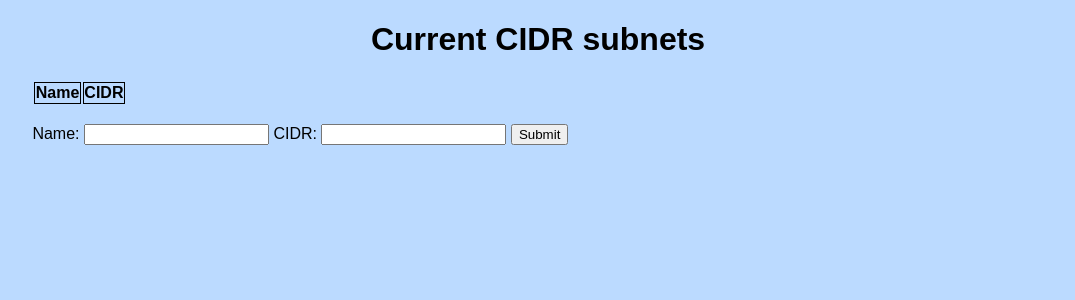
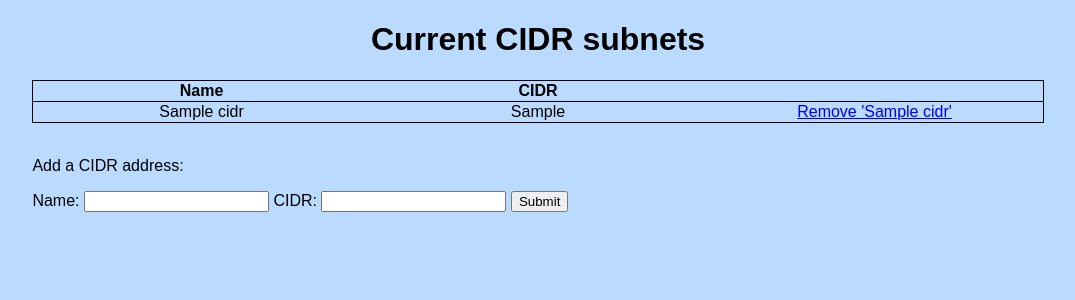
Before and after one commit to Justasic/SubnetTracker, a Django app: page / in a window 1280 px wide. Shown: the top 300 px of the page, without its empty margins (102-1177 px from the left). Run offline with Django 3.2, Linux system fonts and the light colour scheme; tables that the repository leaves empty hold one stand-in row (values such as "Sample post"); lists and menus that the app fills with data are empty.

Commit message:
CIDR masks can now be added and removed.
- CIDR masks can be both added and removed. Each row has a 'Remove' link.
- Changed how the table looks.
- Fixed a mistake with how unicode strings were passed to IPv4Network classes.

```diff
--- a/SubnetTracker/apps/front/models.py
+++ b/SubnetTracker/apps/front/models.py
@@ -15,7 +15,7 @@ class CIDR(models.Model):
 	cidr = models.CharField(max_length=20)
 
 	def __unicode__(self):
-		return str(self.name).encode('utf-8')
+		return unicode(self.name)
 
 	def CIDROverlaps(self, addr):
 		""" This function checks if the CIDR networks or addresses overlap.
@@ -24,6 +24,6 @@ class CIDR(models.Model):
 					an ipaddress.IPv4Network object.
 		"""
 		if isinstance(addr, IPv4Network):
-			return addr.overlaps(IPv4Network(self.cidr.encode('utf-8')))
+			return addr.overlaps(IPv4Network(unicode(self.cidr)))
 		else:
-			return IPv4Network(addr.encode('utf-8')).overlaps(IPv4Network(self.cidr.encode('utf-8')))
+			return IPv4Network(unicode(addr)).overlaps(IPv4Network(unicode(self.cidr)))
--- a/SubnetTracker/apps/front/views.py
+++ b/SubnetTracker/apps/front/views.py
@@ -4,28 +4,101 @@ __author__ = 'justasic'
 from django.shortcuts import render, render_to_response
 from django.template.context import RequestContext
 from django.forms import ModelForm
-from django.http import HttpResponse
+from django.http import HttpResponse, HttpResponseBadRequest
+from ipaddress import IPv4Network, AddressValueError
 import json
 
 # Our imports
 from SubnetTracker.apps.front.models import CIDR
 
+
 class CIDRForm(ModelForm):
+	""" This is an extension of the CIDR Model to make
+		a nice Django Form out of it. This makes using
+		the Model easier with the Form.
+	"""
 	class Meta:
 		model = CIDR
 
+
+class AddressExists(Exception):
+	""" This is really just to take advantage of the already
+		needed try statement in the 'cidradd' function below.
+		It makes it easy to return a response while including
+		the CIDR object for reference.
+	"""
+	def __init__(self, message, cidr):
+		Exception.__init__(self, message)
+		self.cidr = cidr
+
+
 def index(request):
+	""" Renders and returns the index HTML page
+		which lists all known CIDR masks and their names
+		as well as a form to submit and check new CIDR masks
+	"""
 	ctx = RequestContext(request, {
-			'cidr': CIDR.objects.all(),
+			'cidrs': CIDR.objects.all(),
 			'cidr_form': CIDRForm(),
 		})
 
 	return render_to_response('front/index.html', ctx)
 
 
-def cidrcheck(request):
+def cidradd(request):
+	""" Checks that the CIDR submitted is valid.
+		If the CIDR is valid, it adds it to the database, updates the list, and updates
+		any AJAX clients.
 
-	pass
+		If the CIDR is invalid, it returns and error and updates nothing.
+	"""
+	jsonresponse = {}
+	if request.is_ajax() or request.method == 'POST':
+		form = CIDRForm(data=request.POST)
+		if form.is_valid():
+			# get the model without saving to the database.
+			model = form.save(commit=False)
+			try:
+				ip = IPv4Network(unicode(model.cidr))
 
-def cidrremove(request):
-	pass
+				for c in CIDR.objects.all():
+					if c.CIDROverlaps(ip):
+						raise AddressExists(u"CIDR address already exists", c)
+
+				# Commit the form to the database.
+				model = form.save()
+				jsonresponse = {'success': model.id}
+				del ip
+			except (AddressValueError, ValueError):
+				# Check that the CIDR mask is valid.
+				jsonresponse = {'error': 'Invalid CIDR mask'}
+			except AddressExists as e:
+				# Check that the CIDR mask doesn't exist already.
+				jsonresponse = {'error': e.message, 'id': e.cidr.id, 'name': e.cidr.name}
+			except:
+				jsonresponse = {'error': 'Server error'}
+				raise
+		else:
+			jsonresponse = {'error': 'Request must be ajax or POST'}
+	else:
+		jsonresponse = {'error': 'Request must be ajax or POST'}
+
+	# Return our response.
+	return HttpResponse(json.dumps(jsonresponse), content_type='application/json')
+
+
+def cidrremove(request, row_id):
+	""" This function is the AJAX function which
+		removes a CIDR address from the database
+		as long as it exists.
+
+		If the requested data does not exist, send a bad request.
+	"""
+	obj = CIDR.objects.filter(id=row_id)
+	if obj:
+		obj.delete()
+	else:
+		return HttpResponseBadRequest
+
+	return HttpResponse(json.dumps({'success': u"Successfully deleted item %s" % row_id}), \
+						content_type='application/json')
--- a/SubnetTracker/static/css/front.css
+++ b/SubnetTracker/static/css/front.css
@@ -12,18 +12,15 @@ body {
     padding-right: 10%;
 }
 
-.subnet_table table, th, td {
+table, thead {
     border: 1px solid black;
     padding-left: 0.4%;
     text-align: center;
+    border-collapse: collapse;
 }
 
 .subnet_table td {
     width: 10%;
-}
-
-.subnet_table table {
-    border-collapse:collapse;
 }
 
 .subnet_table {
@@ -33,3 +30,8 @@ body {
 .form {
     padding-left: 10%;
 }
+
+.error {
+    display: none;
+    color: red;
+}
--- a/SubnetTracker/templates/front/index.html
+++ b/SubnetTracker/templates/front/index.html
@@ -16,48 +16,81 @@
     <h1 class="title">Current CIDR subnets</h1>
     <div class="table">
     <table class="subnet_table">
+        <thead>
             <tr>
                 <th>Name</th>
                 <th>CIDR</th>
             </tr>
+        </thead>
 
         {% for c in cidrs %}
             <tr id="cidr_{{ c.id }}">
                 <td>{{ c.name }}</td>
                 <td>{{ c.cidr }}</td>
+                <td id="x_button"><a href="javascript:deleteRow({{ c.id }})">Remove '{{ c.name }}'</a></td>
             </tr>
         {% endfor %}
     </table>
     </div>
 
     <br />
-    <div class="error"></div>
-    <form action="/cidrcheck/" method="POST" class="form">{% csrf_token %}
+    <div class="form">
+        <p>Add a CIDR address: <div class="error"></div></p>
+        <form action="/cidradd/" method="POST" id="form">{% csrf_token %}
             Name: {{ cidr_form.name }}
             CIDR: {{ cidr_form.cidr }}
             <input type="submit" value="Submit" />
         </form>
+    </div>
 {% endblock %}
 
 {% block scripts %}
     <script type="text/javascript">
-    var frm = $('.form');
+    /* Handle the AJAX call to add a CIDR mask */
+    var frm = $('#form');
     frm.submit(function () {
         $.ajax({
             type: frm.attr('method'),
             url: frm.attr('action'),
             data: frm.serialize(),
-            success: function (data) {
-                var name = $('#id_name').val();
-                var cidr = $('#id_cidr').val();
-                $(".subnet_table tr:last").after('<tr><td>' + name + '</td><td>' + cidr + '</td></tr>');
-                alert("Hello");
+            dataType: 'json',
+            success: function (res) {
+                if(res.error){
+                    var e = $(".error");
+                    if(res.id){
+                        e.text("CIDR address already allocated as '" + res.name + "'");
+                    }else{
+                        e.text(res.error);
+                    }
+                    e.show();
+                }else{
+                    $(".error").hide();
+                    var name = $('#id_name');
+                    var cidr = $('#id_cidr');
+                    var id = res.success;
+                    $(".subnet_table tr:last").after('<tr id="cidr_'+id+'"><td>'+name.val()+'</td><td>'+cidr.val()+
+                            '</td><td><a href="javascript:deleteRow('+id+')">Remove \''+name.val()+'\'</a></td></tr>');
+                    name.val('');
+                    cidr.val('');
+                }
             },
             error: function(data) {
-                $(".error").html(data);
+                var e = $(".error");
+                e.text("A server error occured.");
+                e.show();
             }
         });
         return false;
     });
+
+    /* Handle the deletion of an item */
+    function deleteRow(row_id){
+        $.get("/cidrremove/"+row_id+"/").done(function(){
+            $('#cidr_'+row_id).remove();
+        }).fail(function(){
+            alert("Server error occured.");
+        });
+
+    }
     </script>
 {% endblock %}
--- a/SubnetTracker/urls.py
+++ b/SubnetTracker/urls.py
@@ -1,6 +1,7 @@
 from django.conf.urls import patterns, include, url
 
 urlpatterns = patterns('',
-	url(r'^cidrcheck/', 'SubnetTracker.apps.front.views.cidrcheck', name='cidrcheck'),
+	url(r'^cidradd/', 'SubnetTracker.apps.front.views.cidradd', name='cidradd'),
+	url(r'^cidrremove/(\d+)/', 'SubnetTracker.apps.front.views.cidrremove', name='cidrremove'),
 	url(r'^$', 'SubnetTracker.apps.front.views.index'),
 )
```
Lines whose indentation alone changed are shown as unchanged.
